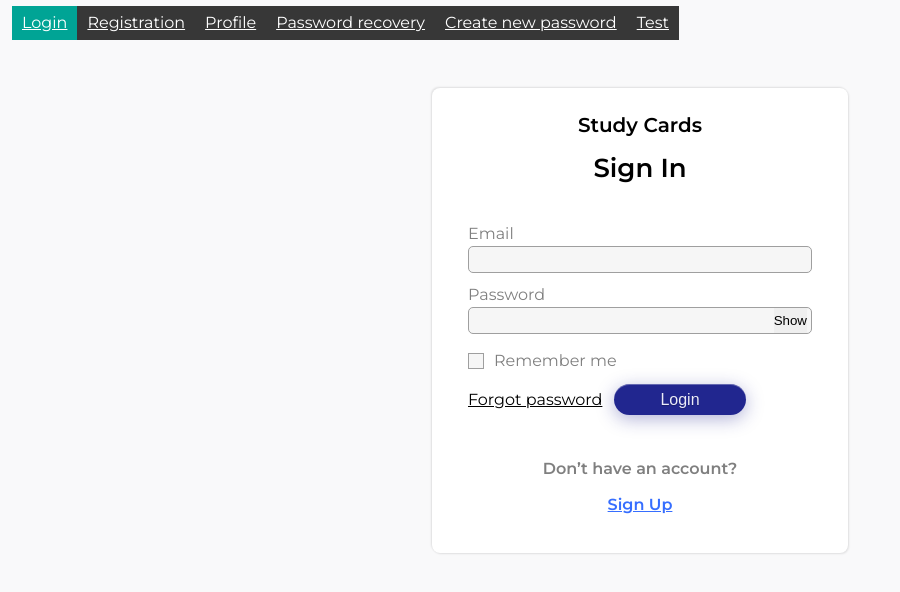
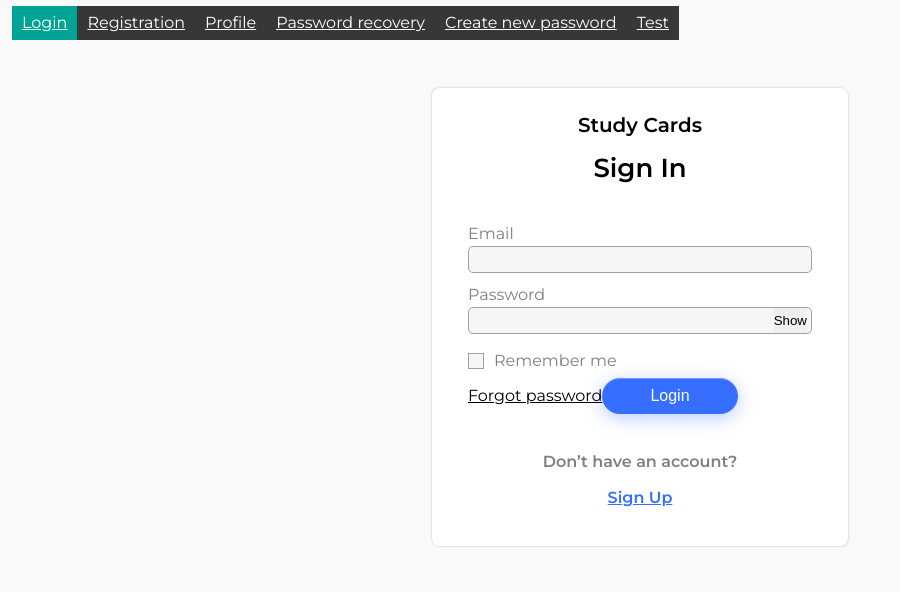
Before and after one commit to alexbrilevski/study-cards, a React (Vite) app: page /#/login in a window 1280 px wide. Shown: the top 592 px of the page, without its empty margins (0-900 px from the left). Built offline with nearby package versions, Linux system fonts and the light colour scheme; no server answers.

Commit message:
feat(UI): Update Button component style

```diff
--- a/src/main/ui/common/components/Button/Button.module.css
+++ b/src/main/ui/common/components/Button/Button.module.css
@@ -1,31 +1,27 @@
-.default {
-  margin: 6px 12px;
-  padding: 6px 46px;
-  background: #21268f;
+.button {
+  padding: var(--indent-xs) var(--indent-xl);
+  background: var(--button-bg);
   border: none;
-  border-radius: 30px;
-  box-shadow:
-    0 4px 18px rgba(33, 38, 143, 0.35),
-    inset 0 1px 0 rgba(255, 255, 255, 0.3);
-  color: #ececf9;
-  font-size: 16px;
-  font-weight: 500;
-  line-height: 19px;
+  border-radius: var(--butoon-border-radius);
+  box-shadow: var(--button-shadow);
+  color: var(--button-text-color);
+  font-size: var(--font-size-base);
+  font-weight: var(--button-font-weight);
+  line-height: var(--line-height-base);
   text-align: center;
-  text-shadow: 0 1px 1px rgba(0, 0, 0, 0.25);
   transition: background-color 0.1s ease;
   cursor: pointer;
 }
 
-.default:hover {
-  background: #191d69;
+.button:hover {
+  background: var(--button-bg-dark);
 }
 
-.default:active {
+.button:active {
   transform: translateY(1.6px);
 }
 
-.default:disabled {
+.button:disabled {
   background: lightgray;
   cursor: auto;
 }
--- a/src/main/ui/common/components/Button/Button.tsx
+++ b/src/main/ui/common/components/Button/Button.tsx
@@ -13,7 +13,7 @@ const Button: FC<ButtonProps> = ({
   children,
   ...restProps
 }) => {
-  const finalClassName = `${s['default']} ${red ? s['red'] : ''} ${className ? className : ''}`;
+  const finalClassName = `${s['button']} ${red ? s['red'] : ''} ${className ? className : ''}`;
 
   return (
     <button
```
